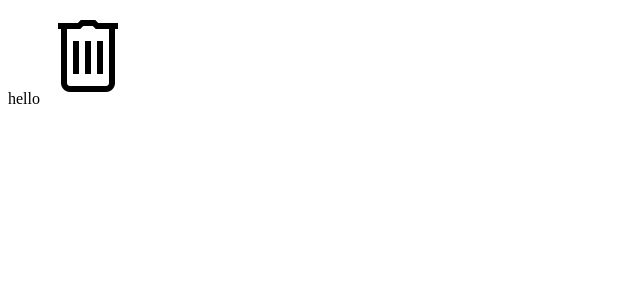
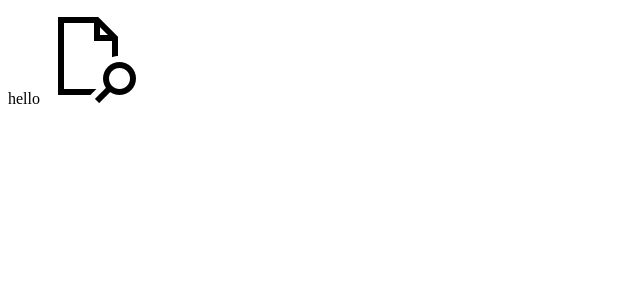
Before and after one commit to armenio2/user-crud, a React (Create React App) app: page / in a window 1280 px wide. Shown: the top 300 px of the page, without its empty margins (0-640 px from the left). Built offline with nearby package versions, Linux system fonts and the light colour scheme.

Commit message:
finish assets icons

```diff
--- a/src/App.js
+++ b/src/App.js
@@ -6,7 +6,7 @@ function App() {
   return (
     <div className="App">
       hello
-      <img src={Assets.icons.remove}></img>
+      <img src={Assets.icons.see}></img>
     </div>
   );
 }
--- a/src/assets/icons/index.js
+++ b/src/assets/icons/index.js
@@ -1,7 +1,11 @@
 import Delete from './delete.png';
+import Add from './add.png'
+import See from './see.png'
 
 const icons = {
-    remove: Delete
+    delete: Delete,
+    add: Add,
+    see: See
 }
 
 export default icons;
```
Also changed, not shown: src/assets/icons/add.png (added), src/assets/icons/see.png (added).
